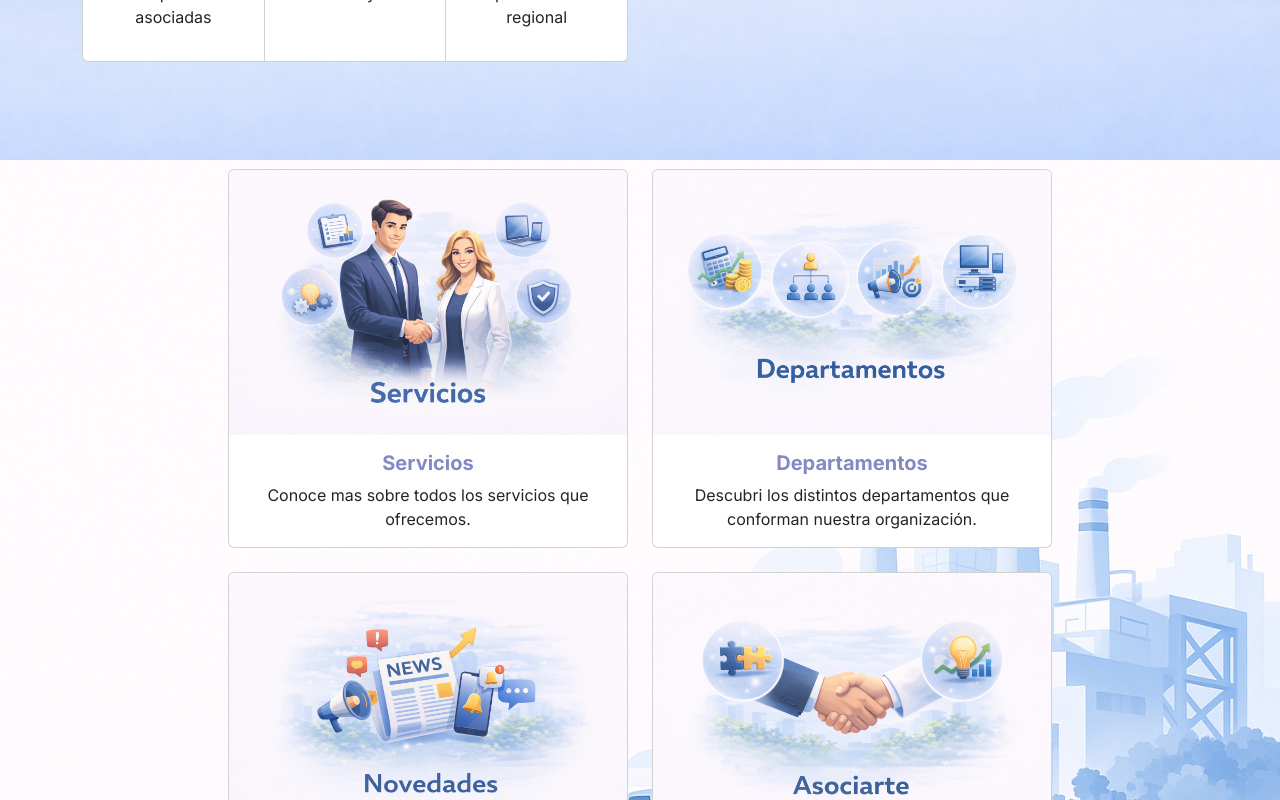
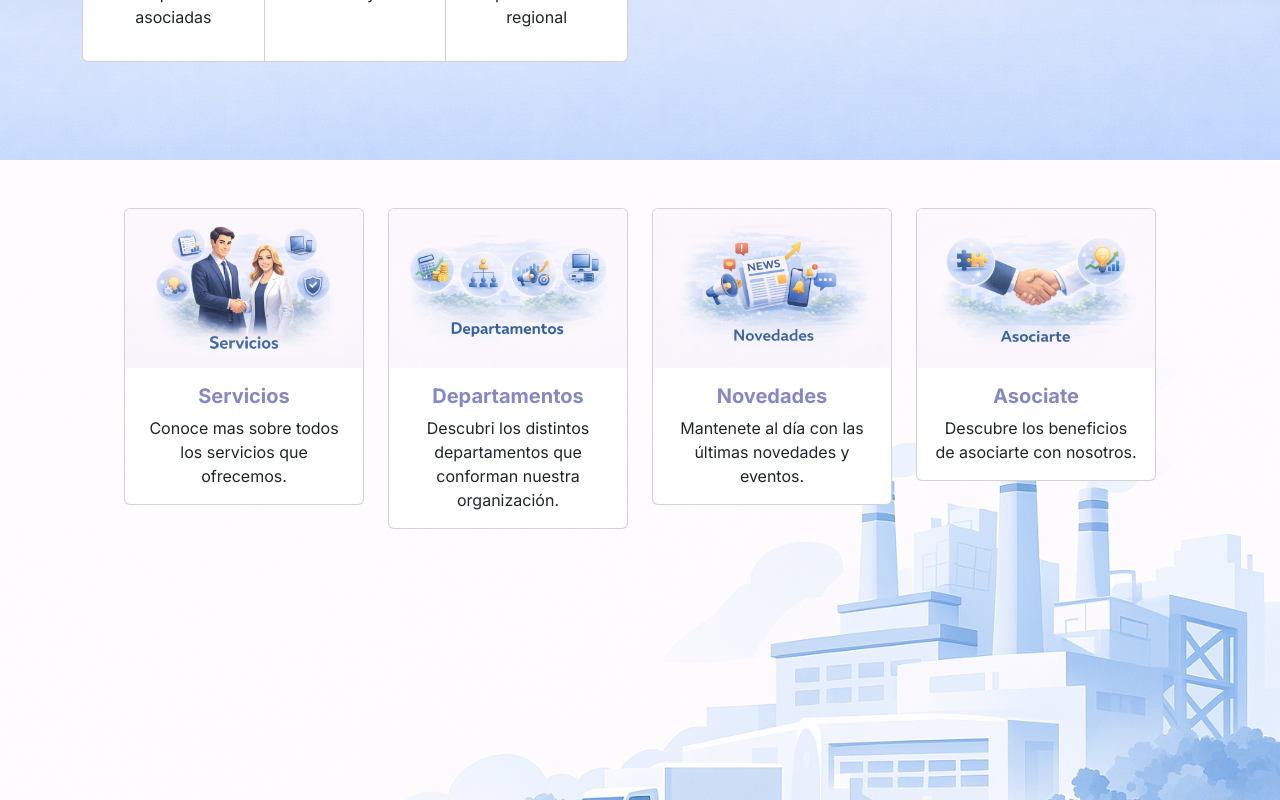
Before and after one commit to LuciBrito/uq-front, a React (Vite) app: page / in a window 1280 px wide. Shown: the part 1520-2320 px from the top of the page. Built offline with nearby package versions, Linux system fonts and the light colour scheme.

Commit message:
Cambios Pruebas

```diff
--- a/src/css/styles.css
+++ b/src/css/styles.css
@@ -395,3 +395,34 @@ footer{
         max-width: 15rem !important;
     }
 }
+
+
+/* Media queries para laptops */
+
+/* Laptops grandes (1025px - 1366px) */
+@media (min-width: 1025px) and (max-width: 1366px) {
+    .cards-container {
+        display: grid;
+        grid-template-columns: repeat(auto-fit, minmax(280px, 1fr));
+        gap: 24px;
+        flex-wrap: none !important;
+
+    }
+    .card-info{
+        max-width: 15rem !important;
+    }
+}
+
+/* Laptops pequeños / tablets en landscape (769px - 1024px) */
+@media (min-width: 769px) and (max-width: 1024px) {
+    .cards-container {
+        display: grid;
+        grid-template-columns: repeat(auto-fit, minmax(280px, 1fr));
+        gap: 24px;
+        flex-wrap: none !important;
+
+    }
+    .card-info{
+        max-width: 15rem !important;
+    }
+}
```
